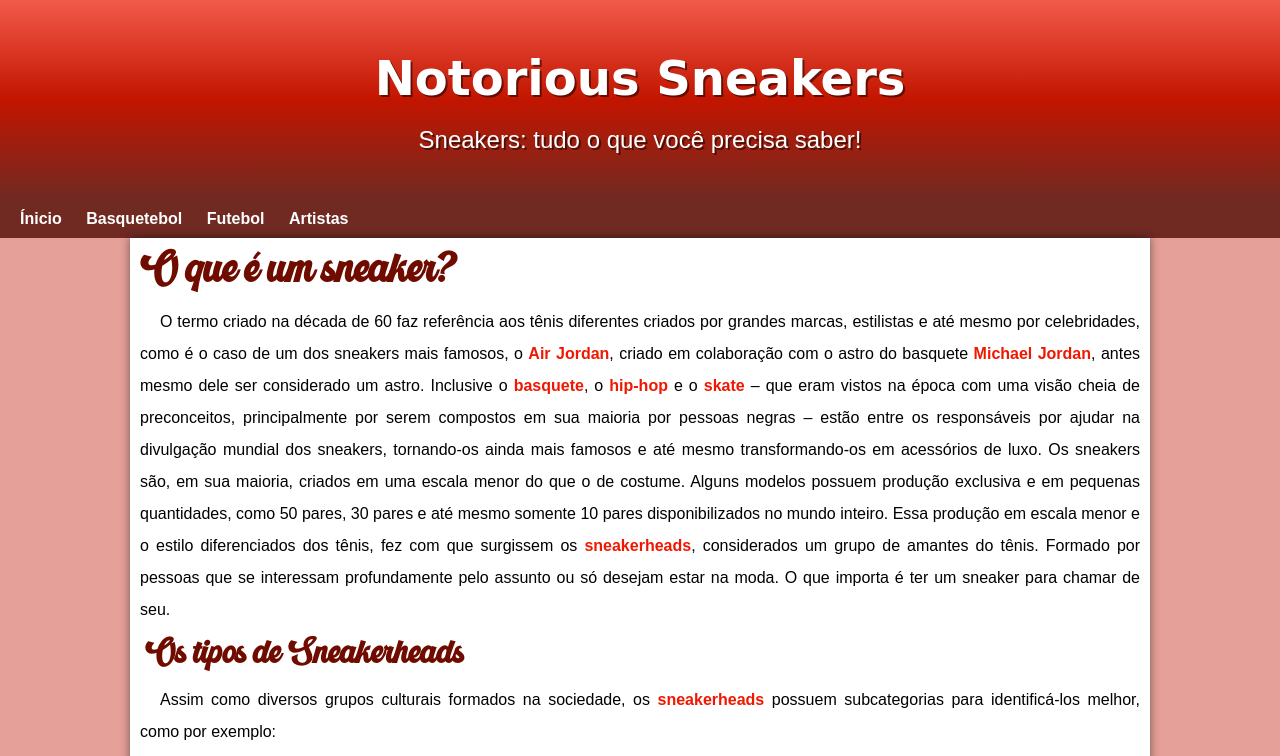
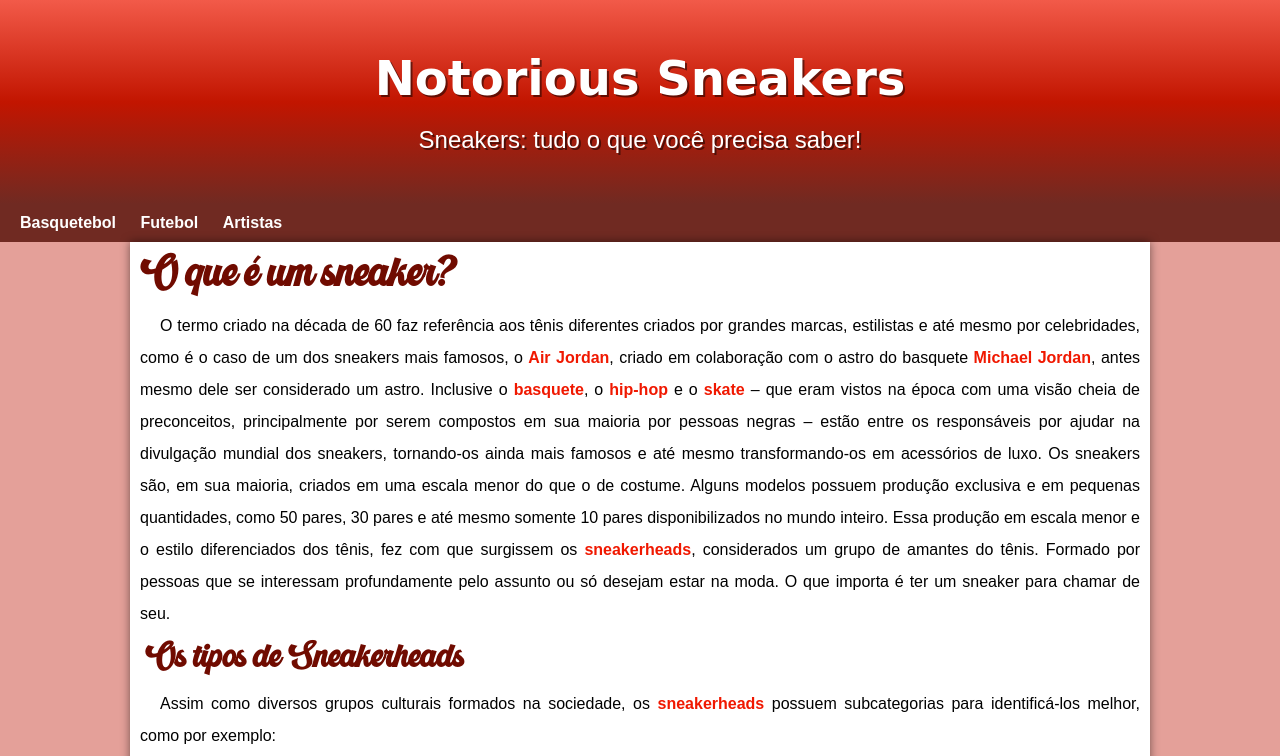
Before and after one commit to andreisilverio/projeto-sneakers, a plain HTML site: page index.html in a window 1280 px wide. Shown: the top 756 px of the page. Drawn offline with Linux system fonts and the light colour scheme; a web font is replaced by a local one.

Commit message:
correção

```diff
--- a/css/estilo.css
+++ b/css/estilo.css
@@ -60,7 +60,7 @@ header > p {
     text-shadow: 2px 2px 0px rgba(0, 0, 0, 0.5);
     font-size: 1.5em;
     font-size: normal;
-    margin-bottom: 20px;
+    padding-bottom: 50px;
 }
 
 nav{
--- a/index.html
+++ b/index.html
@@ -15,7 +15,6 @@
     </header>
 
     <nav>
-        <a href="file:///C:/Users/ajove/OneDrive/Documentos/dev-web/estudos%20curso%20em%20v%C3%ADdeo/html-css/desafios/d011/siteandrei.html">Ínicio</a>
         <a href="https://www.espn.com.br/nba/artigo/_/id/6925361/rankeando-os-74-melhores-tenis-da-historia-da-nba" target="_blank">Basquetebol</a>
         <a href="https://blog.futfanatics.com.br/futebol/evolucao-da-chuteira-de-futebol" target="_blank">Futebol</a>
         <a href="https://portalrapmais.com/19-tenis-da-nike-e-adidas-inspirados-no-hip-hop/" target="_blank">Artistas</a>
```
